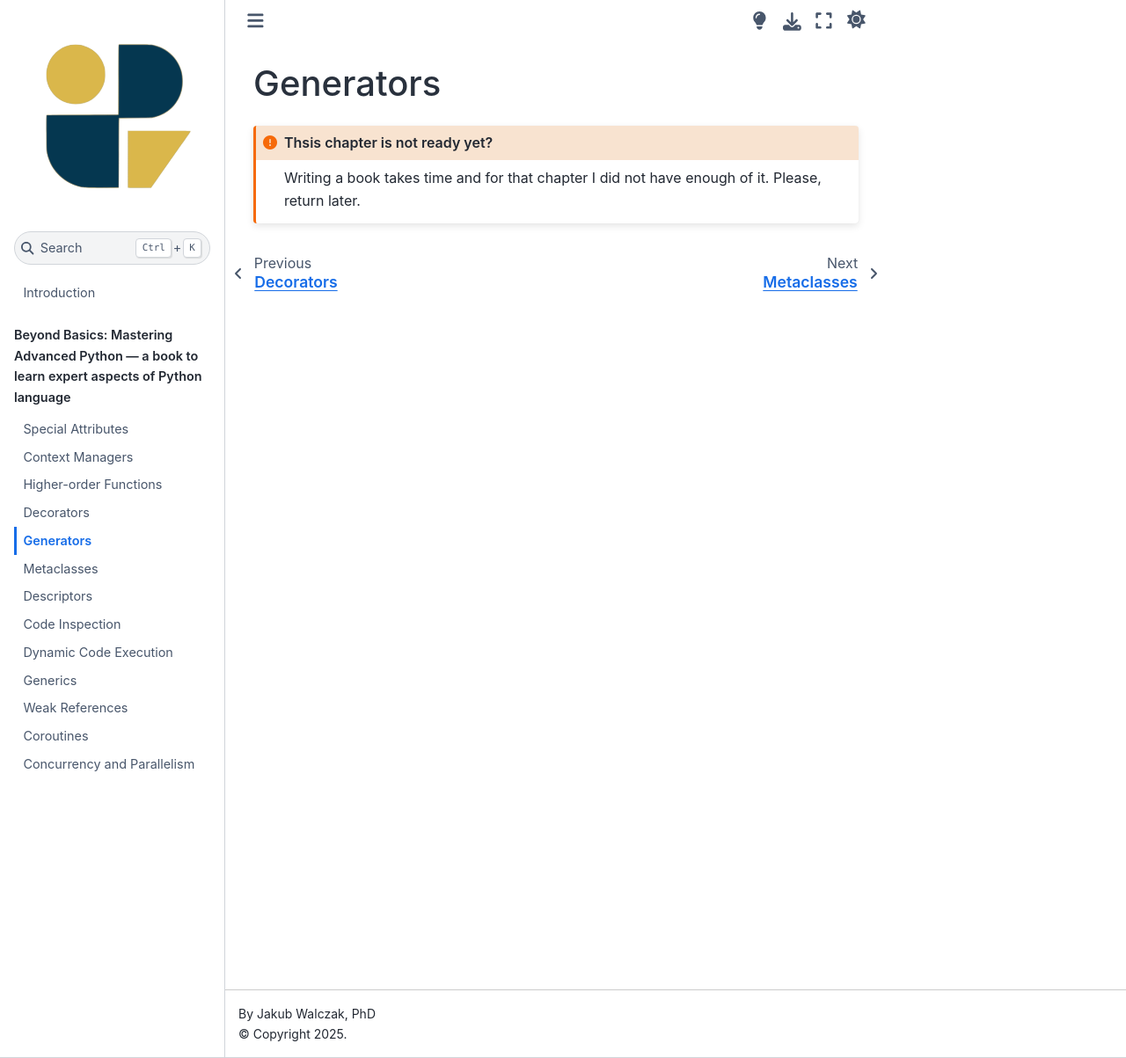
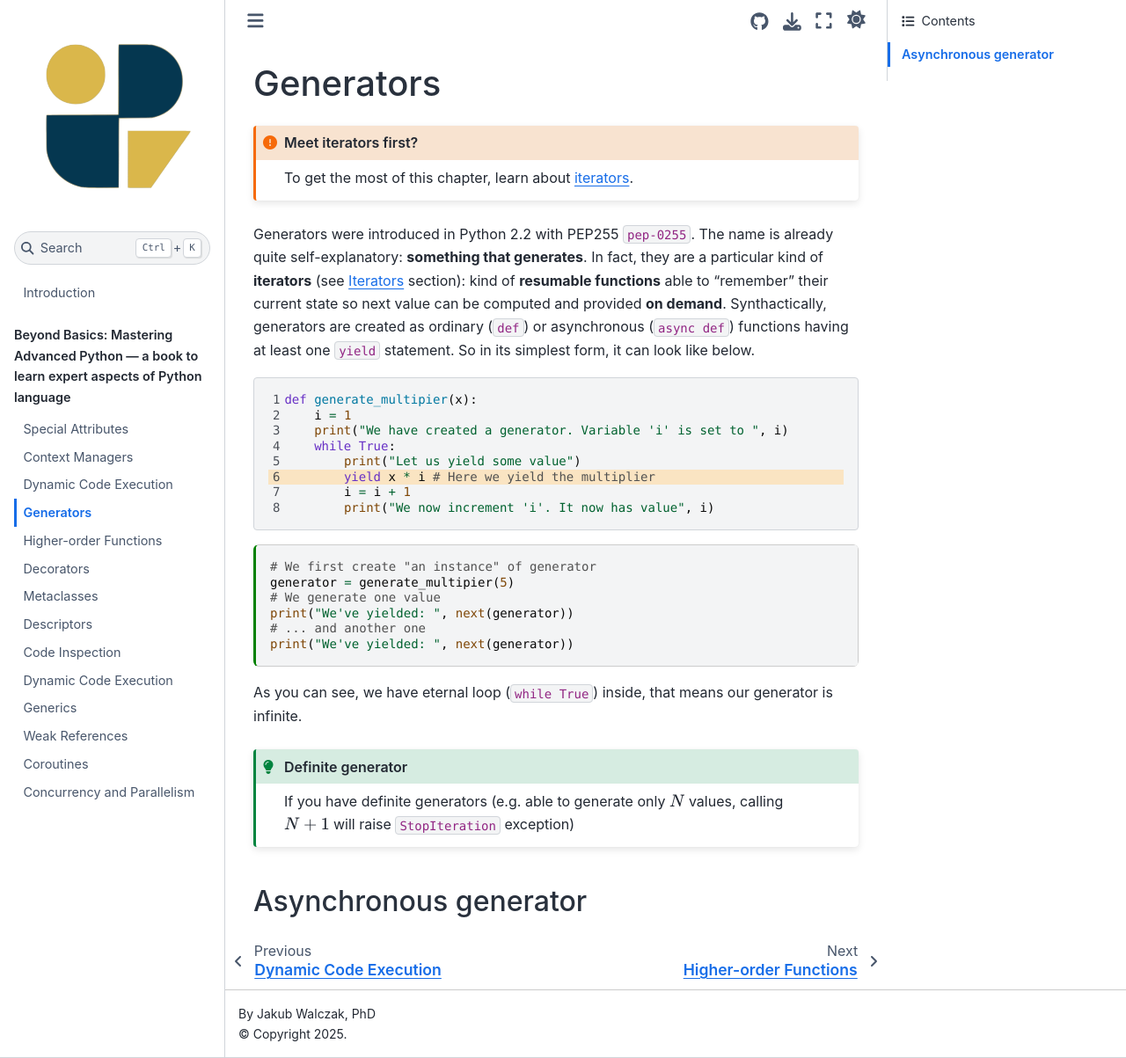
Before and after one commit to HappyRavenLabs/python-beyond-basics, a Jupyter Book: the page built from generators.md, in a window 1280 px wide and 1203 px high. Shown: the whole window at 88% size. Built offline with Jupyter Book 1.0.4 settings and Sphinx 7.4.7 and the Sphinx Book theme 1.1.4, drawn with Linux system fonts in a browser that asks for light colours; cross-references to code outside the pages are shown as plain code.

Commit message:
Add generators
Signed-off-by: Jakub Walczak <jakub.walczak@p.lodz.pl>

`````diff
--- a/_config.yml
+++ b/_config.yml
@@ -48,4 +48,4 @@
   use_multitoc_numbering: true
   home_page_in_navbar: true
   use_issues_button: true
-  use_repository_button: false
+  use_repository_button: true
--- a/_toc.yml
+++ b/_toc.yml
@@ -5,9 +5,10 @@
     chapters:
     - file: special_attributes
     - file: context_managers
+    - file: iterators
+    - file: generators
     - file: higher_order_functions
     - file: decorators
-    - file: generators
     - file: metaclasses
     - file: descriptors
     - file: code_inspect
--- a/generators.md
+++ b/generators.md
@@ -12,7 +12,66 @@
 
 # Generators
 
-````{admonition} Thsis chapter is not ready yet?
+````{admonition} Meet iterators first?
 :class: important
-Writing a book takes time and for that chapter I did not have enough of it. Please, return later.
+To get the most of this chapter, learn about [iterators](./iterators.md).
 ````
+
+
+Generators were introduced in Python 2.2 with PEP255 {cite}`pep-0255`.
+The name is already quite self-explanatory: **something that generates**.
+In fact, they are a particular kind of **iterators** (see [Iterators](./iterators.md) section):
+kind of **resumable functions** able to "remember" their current state so next value can be computed and provided **on demand**. Synthactically, generators
+are created as ordinary (`def`) or asynchronous (`async def`) functions having at least one `yield` statement.
+So in its simplest form, it can look like below.
+
+```{code-block} python
+:lineno-start: 1
+:emphasize-lines: 6
+
+def generate_multipier(x):
+    i = 1
+    print("We have created a generator. Variable 'i' is set to ", i)
+    while True:
+        print("Let us yield some value")
+        yield x * i # Here we yield the multiplier
+        i = i + 1
+        print("We now increment 'i'. It now has value", i)
+```
+
+
+```{code-cell} python
+:tags: ["remove-input", "remove-output"]
+
+def generate_multipier(x):
+    i = 1
+    print("We have created a generator. Variable 'i' is set to ", i)
+    while True:
+        print("Let us yield some value")
+        yield x * i # Here we yield the multiplier
+        i = i + 1
+        print("We now increment 'i'. It now has value", i)
+
+```
+
+
+
+```{code-cell} python
+# We first create "an instance" of generator
+generator = generate_multipier(5)
+# We generate one value
+print("We've yielded: ", next(generator))
+# ... and another one
+print("We've yielded: ", next(generator))
+```
+
+As you can see, we have eternal loop (`while True`) inside, that means our generator is infinite.
+
+````{admonition} Definite generator
+:class: hint
+If you have definite generators (e.g. able to generate only $N$ values, calling $N+1$ will raise `StopIteration` exception)
+````
+
+
+
+## Asynchronous generator
--- a/references.bib
+++ b/references.bib
@@ -127,3 +127,15 @@
   url         = {https://peps.python.org/pep-0492/},
   urldate     = {2025-10-08}
 }
+
+@techreport{pep-0255,
+  author      = {Schemenauer, Neil and Peters, Tim and Magnus, Lie H.},
+  title       = {{PEP} 255 -- Simple Generators},
+  institution = {Python Software Foundation},
+  type        = {Python Enhancement Proposal},
+  number      = {255},
+  year        = {2001},
+  month       = {May},
+  url         = {https://peps.python.org/pep-0255/},
+  urldate     = {2025-10-13}
+}
`````
Also changed, not shown: iterators.md (added, +18 -0 lines).
